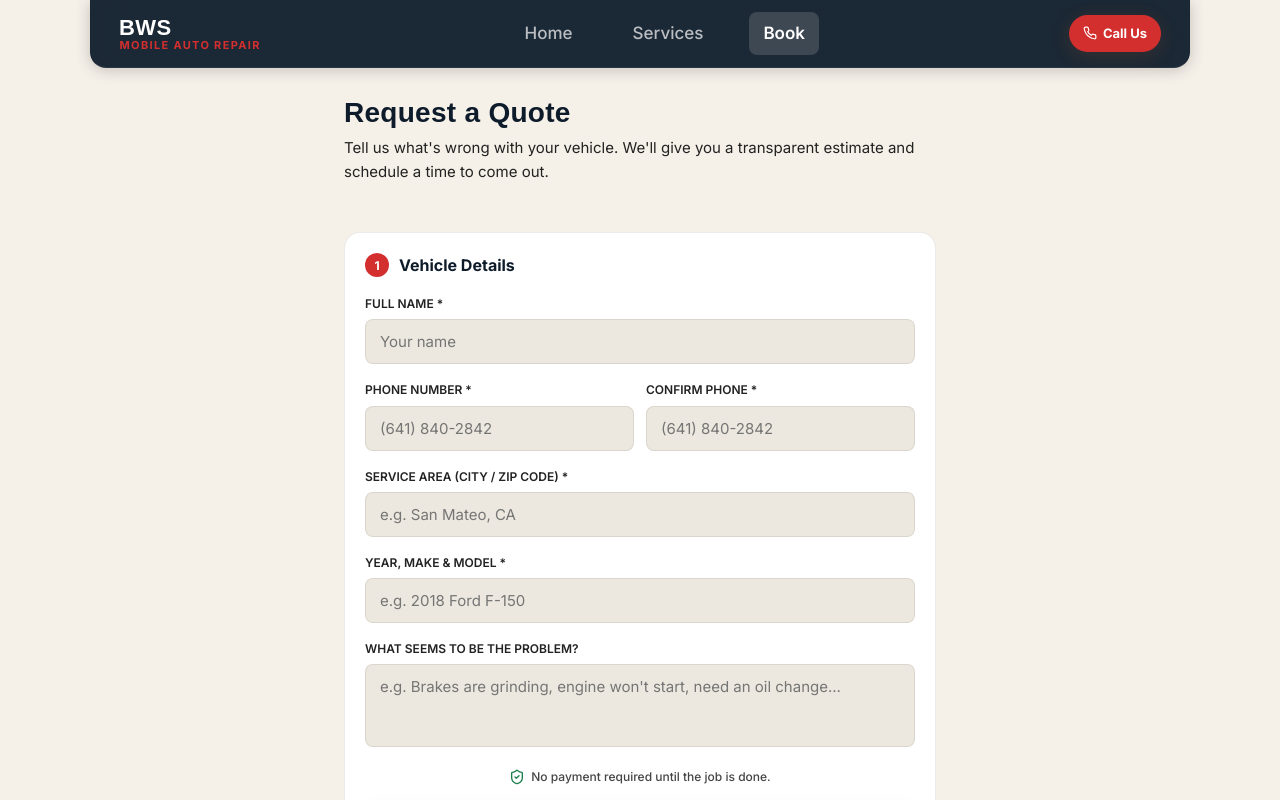
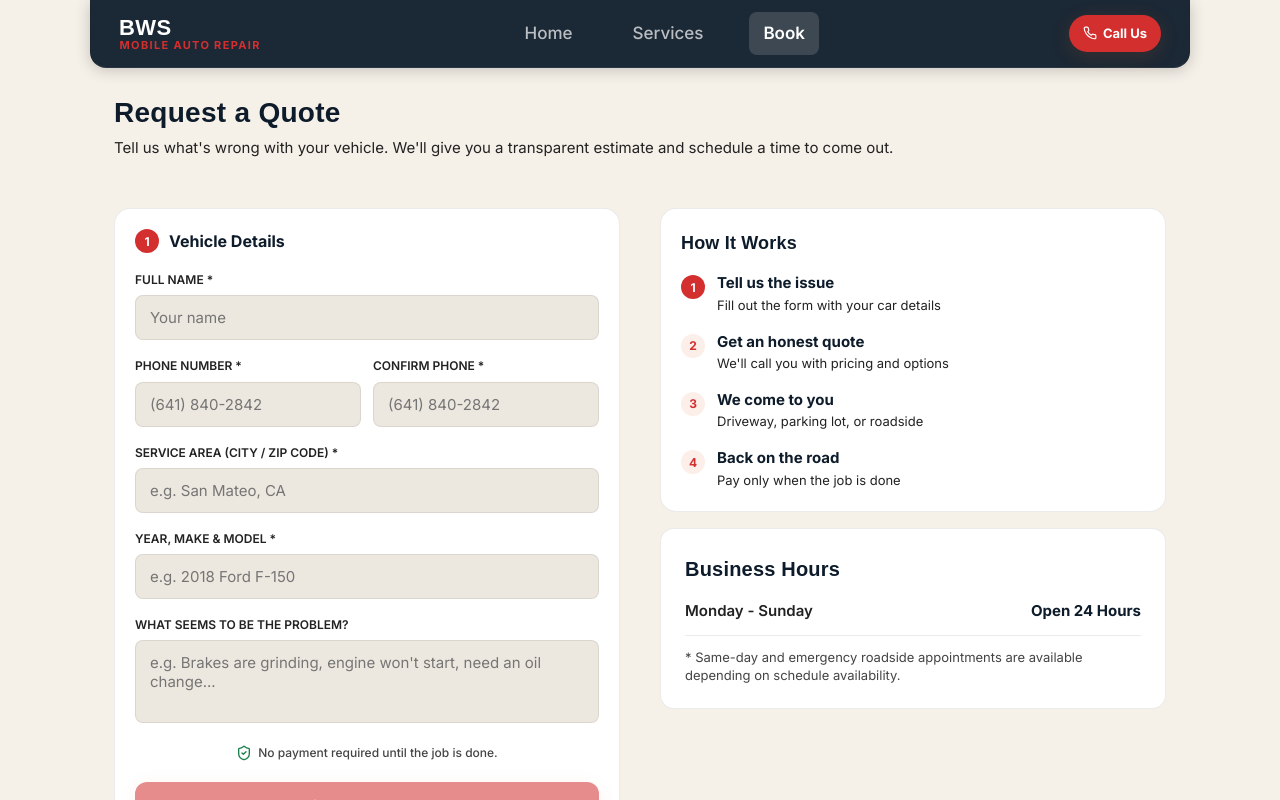
Before and after one commit to DZYDYNMX/bws-mobile-auto-repair, a Next.js app: page /contact in a window 1280 px wide. Shown: the top 800 px of the page. Built offline with nearby package versions, Linux system fonts and the light colour scheme; a web font is replaced by a local one.

Commit message:
Desktop layout widened to 1100px and added 2-col grids

```diff
--- a/src/index.css
+++ b/src/index.css
@@ -16,7 +16,7 @@
   --success: #1a7f4b;
 
   /* Layout */
-  --desktop-max-width: 640px;
+  --desktop-max-width: 1100px;
   --header-height: 68px;
   --nav-height: 70px;
 
@@ -343,3 +343,10 @@
   grid-template-columns: 1fr;
   gap: 28px;
 }
+
+@media (min-width: 768px) {
+  .responsive-grid-2 {
+    grid-template-columns: 1fr 1fr;
+    gap: 40px;
+  }
+}
```
